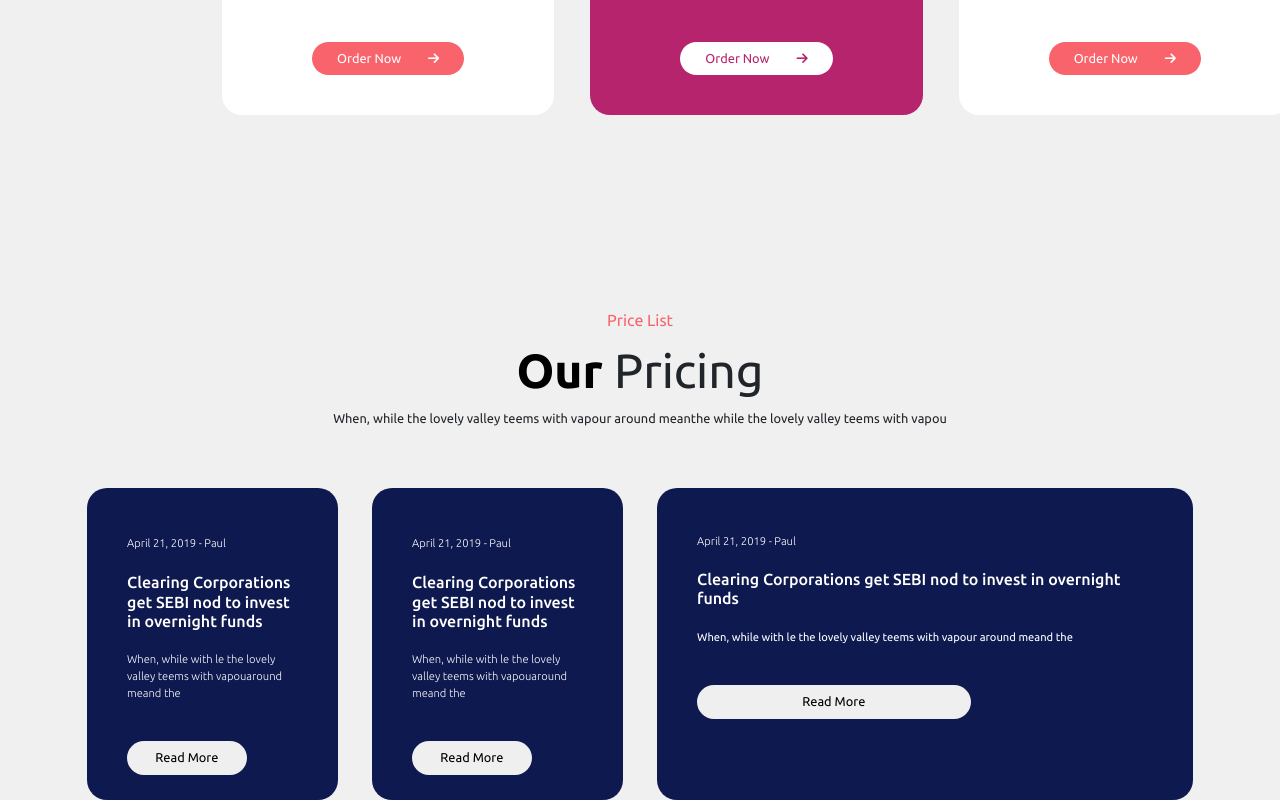
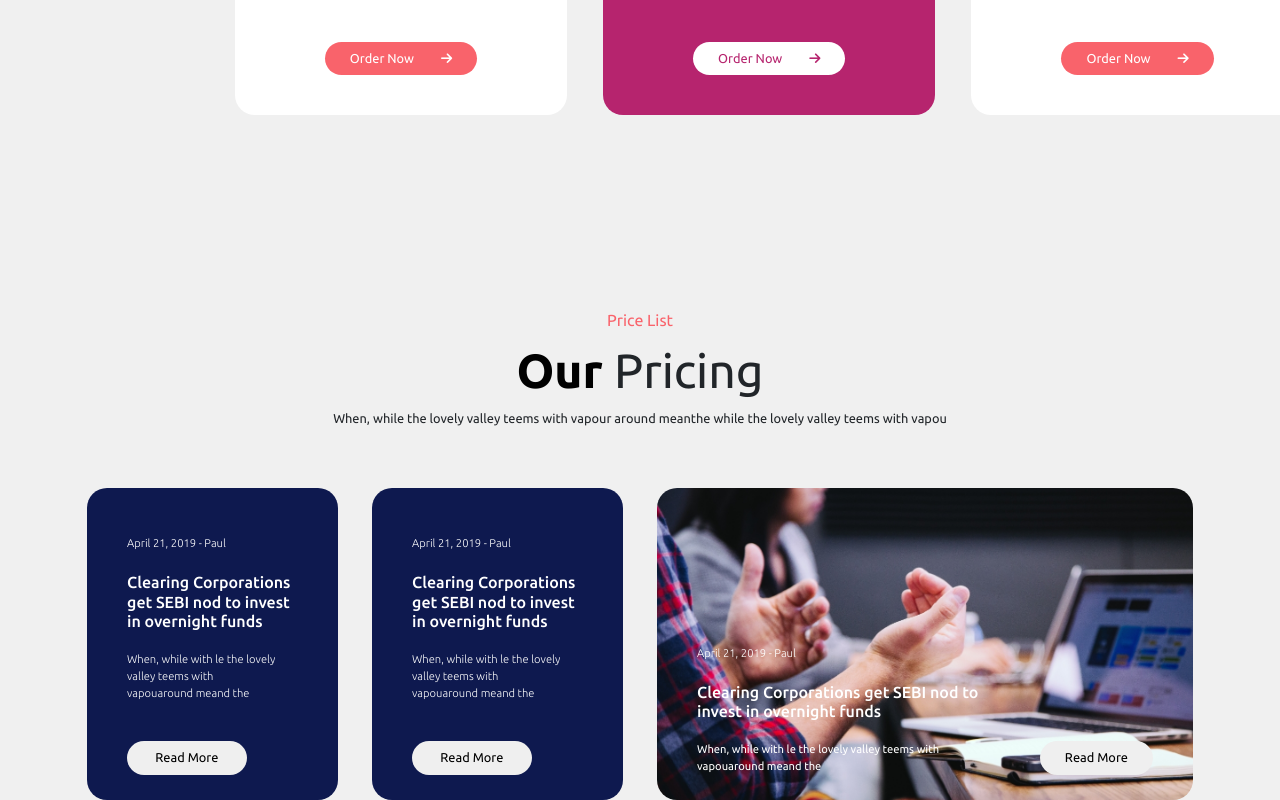
Before and after one commit to saff-it/proj-html-vuejs, a Vue app: page / in a window 1280 px wide. Shown: the part 3734-4534 px from the top of the page. Built offline with nearby package versions, Linux system fonts and the light colour scheme.

Commit message:
Main - static pricisig section completed

```diff
--- a/src/components/siteMain.vue
+++ b/src/components/siteMain.vue
@@ -136,7 +136,7 @@
 
 
             <div class="container ms_posts-box">
-                <div class="row justify-content-center">
+                <div class="row">
 
                     <div class="col-3 ms_post-cards">
 
@@ -175,14 +175,21 @@
                     <div class="col-6 ms_post-cards-wide">
 
                         <div class="ms_post-card">
-                            <span>April 21, 2019 - Paul</span>
-                            <h6>Clearing Corporations get SEBI nod to invest in overnight funds</h6>
-                            <p>When, while  with le the lovely valley teems with vapour around
-                                meand the</p>
-                            <button>Read More</button>
+                            <div class="mt-3 ms_txt-post">
+                                <span>April 21, 2019 - Paul</span>
+                                <h6>Clearing Corporations get SEBI nod to invest in overnight funds</h6>
+                                <p>When, while with le the lovely valley teems with vapouaround meand the</p>
+                            </div>
+
+                            <div>
+                                <button>Read More</button>
+                            </div>
+
                         </div>
 
                     </div>
+
+
 
 
 
@@ -437,7 +444,7 @@ section.ms_carousel-bg {
 .ms_pricing-cards-cont {
     position: absolute;
     top: 260px;
-    left: 15%;
+    left: 16%;
 
 }
 
@@ -475,6 +482,7 @@ section.ms_carousel-bg {
 .ms_posts-section {
     background-color: #F0F0F0;
 
+
     .ms_posts-text {
         padding-top: 400px;
     }
@@ -482,6 +490,7 @@ section.ms_carousel-bg {
 
 .ms_post-cards {
     display: flex;
+
 
     .ms_post-card {
         display: flex;
@@ -503,7 +512,7 @@ section.ms_carousel-bg {
         }
 
         p {
-            width: 100%;
+            width: 90%;
             text-align: left;
             font-size: 0.7rem;
             margin: 0;
@@ -523,11 +532,13 @@ section.ms_carousel-bg {
 .ms_post-cards-wide {
     display: flex;
 
+
     .ms_post-card {
         display: flex;
-        flex-direction: column;
-        align-items: left;
-        background-color: $colorBg9;
+        align-items: flex-end;
+        justify-content: space-between;
+        background-image: url('../assets/img/headway-537308-unsplash-1380x703.jpg');
+        background-size: cover;
         color: white;
         padding: 25px 40px;
         margin: 0 5px;
@@ -548,16 +559,21 @@ section.ms_carousel-bg {
             text-align: left;
             font-size: 0.7rem;
             margin: 0;
-
         }
 
         button {
             @include buttonLayout;
             color: black;
-            width: 60%;
+            width: 100%;
             margin-top: 40px;
+
         }
     }
 
+    .ms_txt-post{
+        width: 65%;
+    }
+
 }
+
 </style>
```
